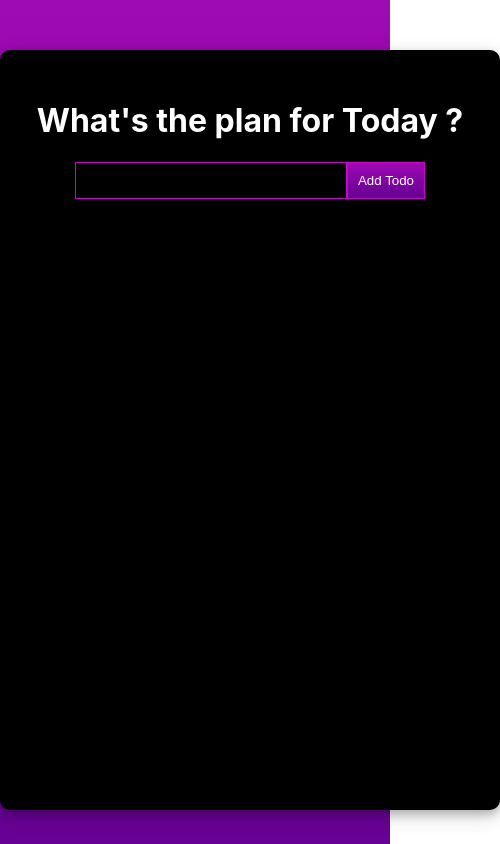
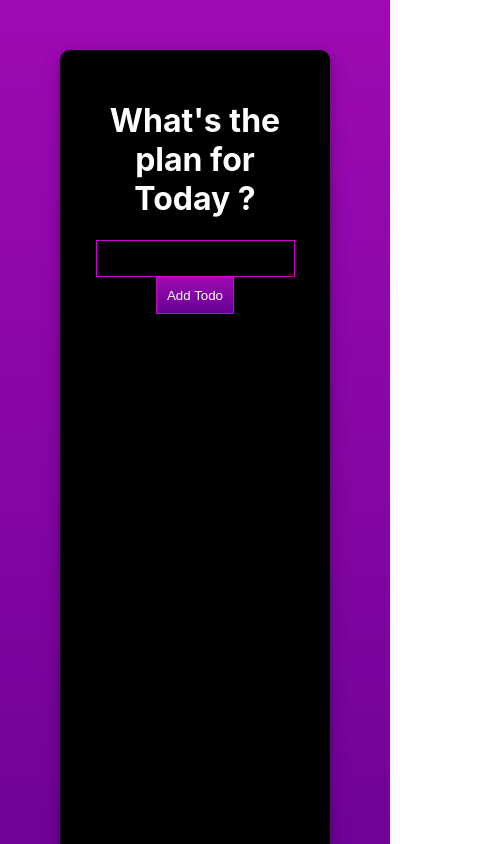
Before and after one commit to rupam404/todolist, a React (Create React App) app: page / in a window 390 px wide. Shown: the top 844 px of the page, 500 px wide, since content can reach past the window. Built offline with nearby package versions, Linux system fonts and the light colour scheme.

Commit message:
2nd message

```diff
--- a/src/App.css
+++ b/src/App.css
@@ -2,6 +2,8 @@ body{
   background-image: linear-gradient(rgb(159, 10, 179),rgb(100, 0, 146));
   background-repeat: no-repeat;
   height: 100vh;
+  width: 100%;
+  background-size: cover;
 }
 .App {
   width: 500px;
@@ -16,26 +18,30 @@ body{
 }
 
 .active{
+  margin-right: 5px;
+  margin-left: 5px;
   text-decoration: line-through;
-  margin: auto;
-  width: 450px;
+
+  width: auto;
   border-radius: 4px;
   background-image: linear-gradient(rgb(168, 201, 214),rgb(109, 109, 109));
   padding: 10px;
   margin-bottom:6px ;
   color: white;
   text-align: center;
+  overflow-wrap: break-word;
 }
 .normal{
-  margin: auto;
-  width: 450px;
+  margin-right: 5px;
+  margin-left: 5px;
+  width: auto;
   border-radius: 4px;
   background-image: linear-gradient(rgb(0, 180, 252),rgb(10, 44, 236));
   padding: 10px;
   margin-bottom:6px ;
   color: white;
   text-align: center;
-
+  overflow-wrap: break-word;
 
 }
 .button{
@@ -53,7 +59,7 @@ body{
 }
 .delete{
     color: white;
-    width: 50px;
+    width: 60px;
     background-image: linear-gradient(rgb(248, 96, 96),red);
     border: none;
     margin-left: 10px;
@@ -62,7 +68,7 @@ body{
 }
 .complete{
   color: white;
-  width: 70px;
+  width: 75px;
   background-image: linear-gradient(rgb(129, 238, 129),rgb(46, 163, 30));
   border: none;
   border-radius: 2px;
@@ -83,3 +89,21 @@ body{
   font-weight: bold;
   border: none;
 }
+@media only screen and (max-width:600px){
+  body{
+    height: 120vh;
+  }
+  .App{
+    width: 270px;
+    height: 110vh;
+  }
+  .todoInput{
+    width: auto;
+  }
+  .normal{
+    width: auto;
+  }
+  .active{
+    width: auto;
+  }
+}
```
